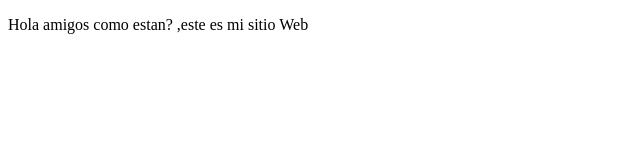
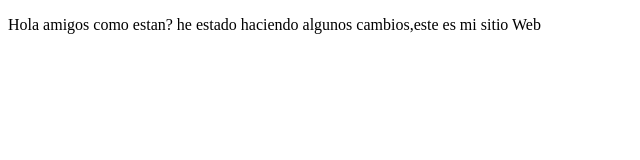
Before and after one commit to kelerantonio/proyectoDemoCursoPrework, a plain HTML site: page index.html in a window 1280 px wide. Shown: the whole page, without its empty margins (0-640 px from the left). Drawn offline with Linux system fonts and the light colour scheme.

Commit message:
un cambio mas

```diff
--- a/index.html
+++ b/index.html
@@ -6,6 +6,6 @@
     <title>kelerOctavio</title>
 </head>
 <body>
-    <p>Hola amigos como estan? ,este es mi sitio Web</p>
+    <p>Hola amigos como estan? he estado haciendo algunos cambios,este es mi sitio Web</p>
 </body>
 </html>
```
